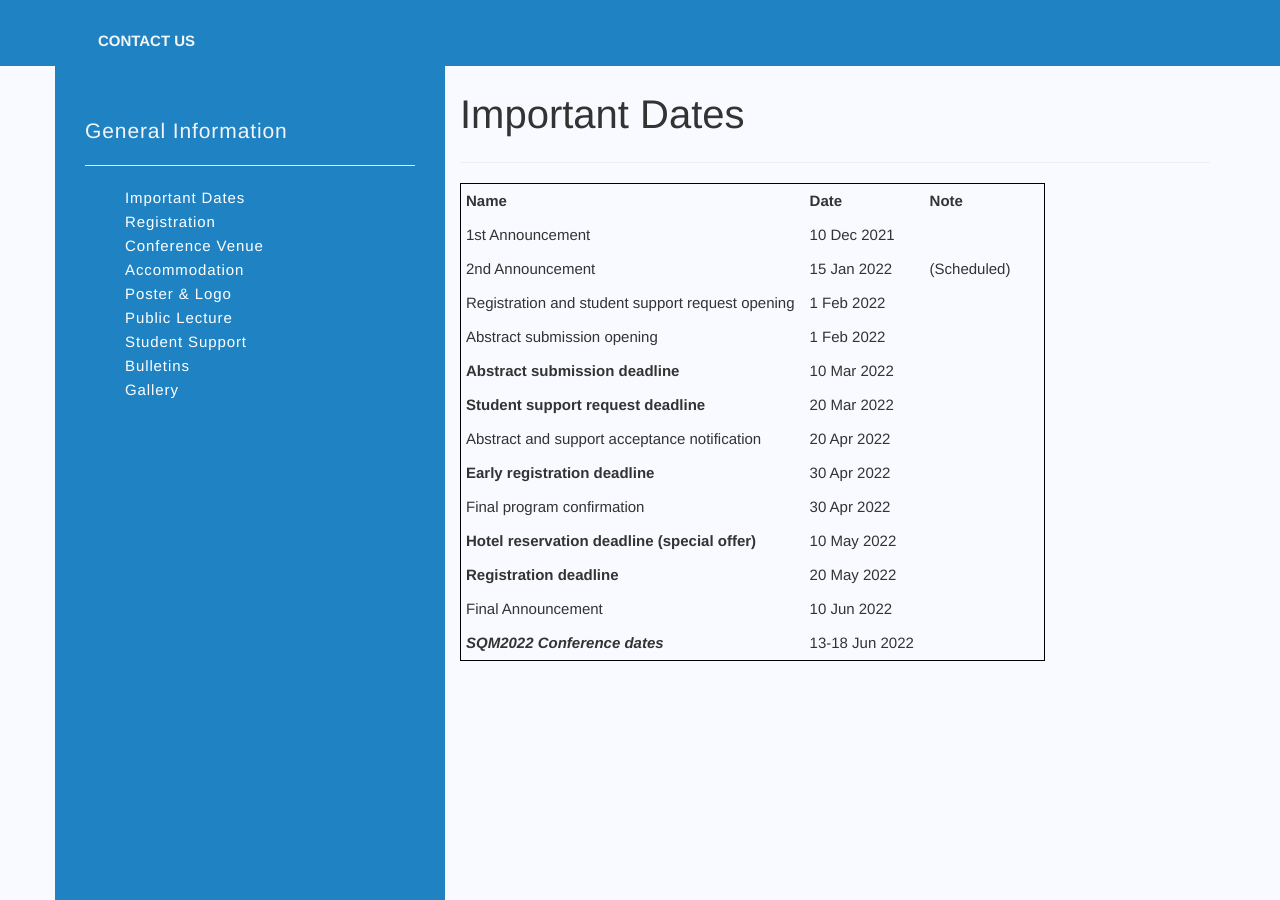
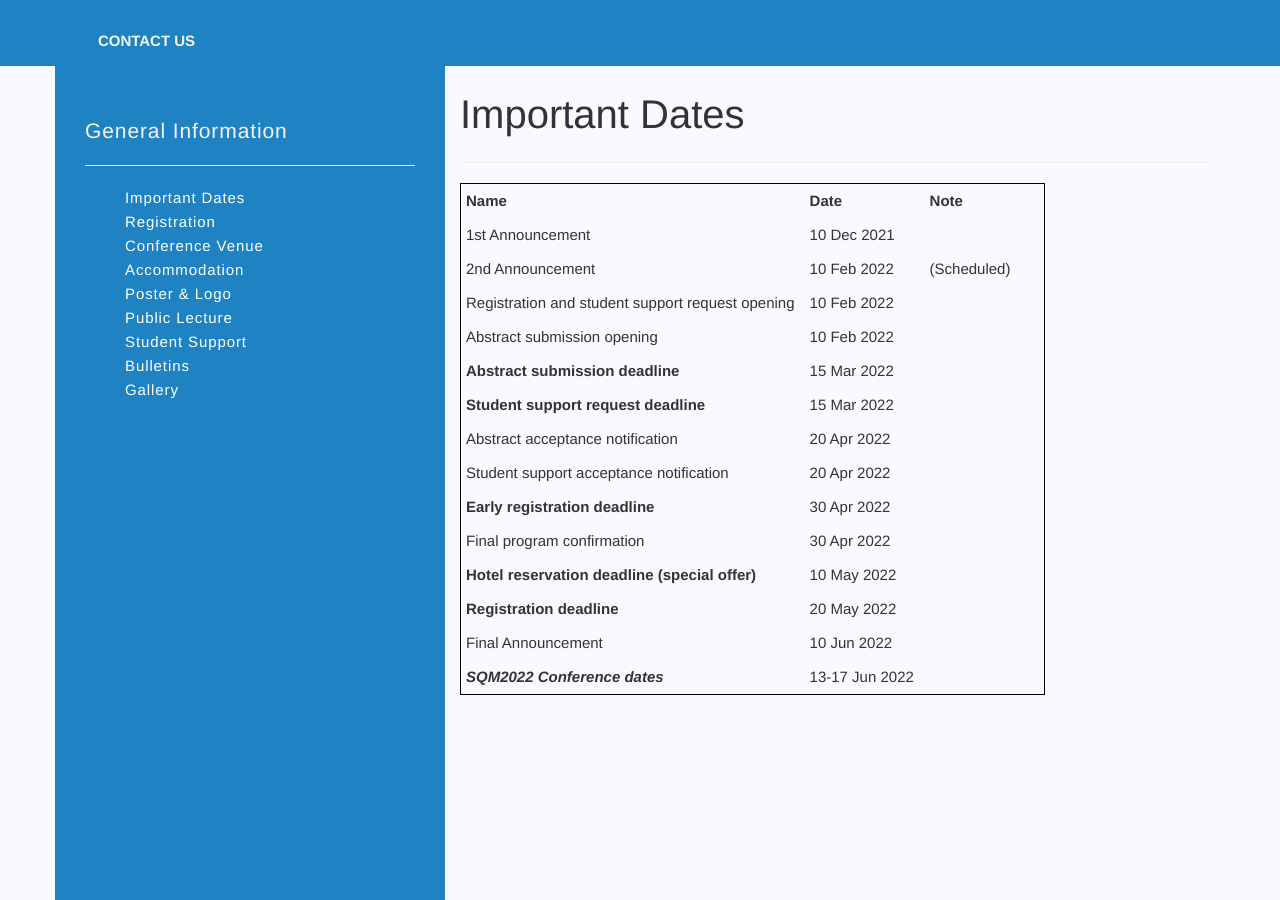
Before and after one commit to SQM2021/SQM2021.github.io, a Jekyll site: the page built from _pages/general-info/deadlines.md, in a window 1280 px wide and 900 px high, scrolled down 329 px. Built offline with Jekyll 4.4.1, drawn with Linux system fonts in a browser that asks for light colours.

Commit message:
20220202-01

```diff
--- a/_pages/general-info/deadlines.md
+++ b/_pages/general-info/deadlines.md
@@ -18,15 +18,16 @@ th, td {
 | Name                                                 | Date           | Note         |
 |:-----------------------------------------------------|:---------------|:-------------|
 | 1st Announcement                                     | 10 Dec 2021    |              |
-| 2nd Announcement                                     | 15 Jan 2022    | (Scheduled)  |
-| Registration and student support request opening     | 1  Feb 2022    |              |
-| Abstract submission opening                          | 1  Feb 2022    |              |
-| **Abstract submission deadline**                     | 10 Mar 2022    |              |
-| **Student support request deadline**                 | 20 Mar 2022    |              |
-| Abstract and support acceptance notification         | 20 Apr 2022    |              |
+| 2nd Announcement                                     | 10 Feb 2022    | (Scheduled)  |
+| Registration and student support request opening     | 10 Feb 2022    |              |
+| Abstract submission opening                          | 10 Feb 2022    |              |
+| **Abstract submission deadline**                     | 15 Mar 2022    |              |
+| **Student support request deadline**                 | 15 Mar 2022    |              |
+| Abstract acceptance notification                     | 20 Apr 2022    |              |
+| Student support acceptance notification              | 20 Apr 2022    |              |
 | **Early registration deadline**                      | 30 Apr 2022    |              |
 | Final program confirmation                           | 30 Apr 2022    |              |
 | **Hotel reservation deadline (special offer)**       | 10 May 2022    |              |
 | **Registration deadline**                            | 20 May 2022    |              |
 | Final Announcement                                   | 10 Jun 2022    |              |
-| ***SQM2022 Conference dates***                       | 13-18 Jun 2022 |              |
+| ***SQM2022 Conference dates***                       | 13-17 Jun 2022 |              |
```
Also changed, not shown: _pages/general-info/accomodation.md (+1 -1 lines), _pages/general-info/bulletins.md (+21 -25 lines), _pages/general-info/student-support-more.md (+1 -1 lines), _pages/general-info/student-support.md (+2 -2 lines).
